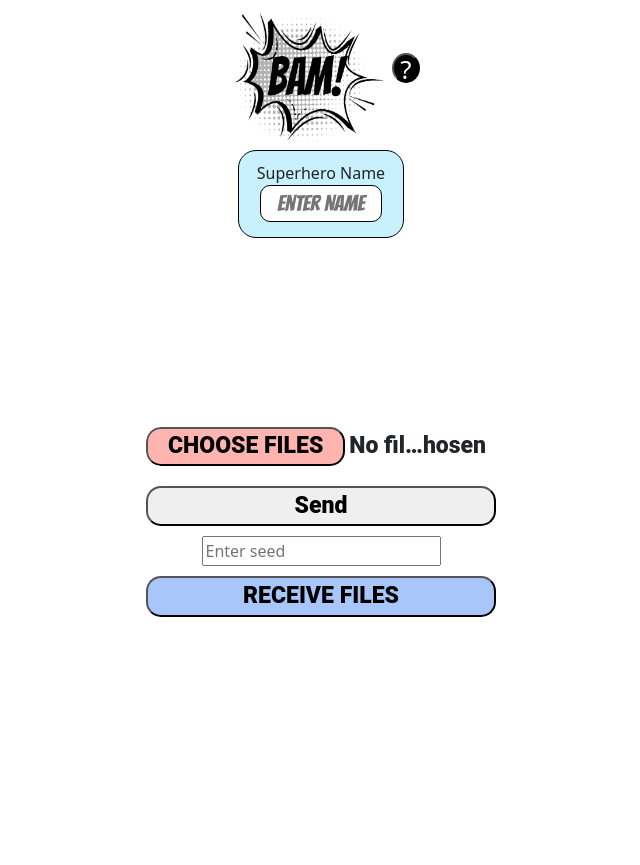
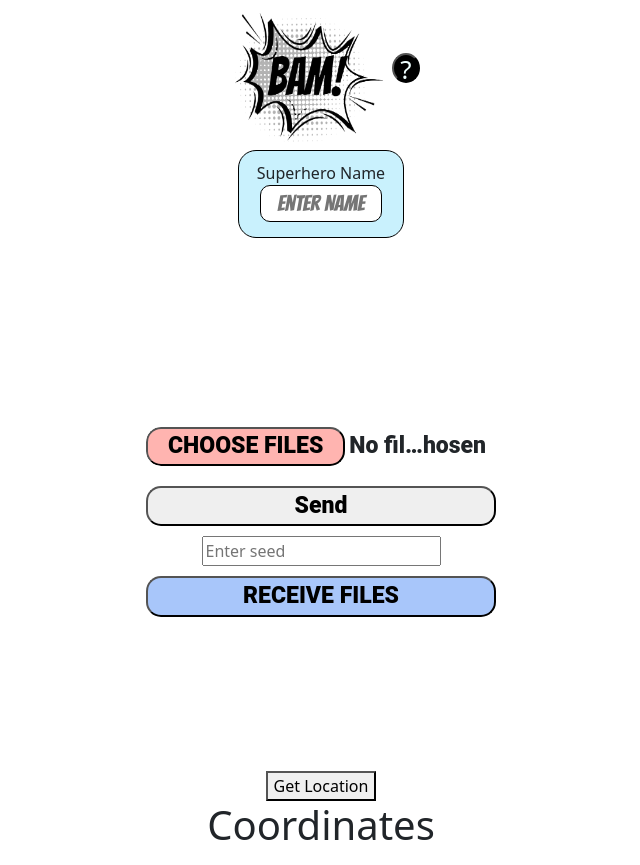
Before and after one commit to BAM-File-Transfer/BAM, a React (Create React App) app in the folder client/: page / in a window 1280 px wide. Shown: the whole page, without its empty margins (319-959 px from the left). Before the commit the page ends 800 px from the top, so only its background shows below. Built offline with nearby package versions, Linux system fonts and the light colour scheme.

Commit message:
coordinates

```diff
--- a/client/src/components/GetSensorData.js
+++ b/client/src/components/GetSensorData.js
@@ -1,6 +1,6 @@
 import React, { useState } from 'react';
 
-  const App = () => {
+  const myLocation = () => {
   const [lat, setLat] = useState(null);
   const [lng, setLng] = useState(null);
   const [status, setStatus] = useState(null);
@@ -28,7 +28,9 @@ import React, { useState } from 'react';
       {lat && <p>Latitude: {lat}</p>}
       {lng && <p>Longitude: {lng}</p>}
     </div>
+
+
   );
 }
 
-export default App;
+export default myLocation;
--- a/client/src/components/Home.js
+++ b/client/src/components/Home.js
@@ -1,6 +1,7 @@
 import Header from "./Header"
 import SuperheroName from "./SuperheroName"
 import ChooseFiles from "./ChooseFiles"
+import GetSensorData from "./GetSensorData"
 
 import React from 'react'
 
@@ -11,6 +12,7 @@ const Home = () => {
         <SuperheroName />
         <div className="ButtonSection">
             <ChooseFiles />
+            <GetSensorData />
         </div>
     </div>
   )
```
